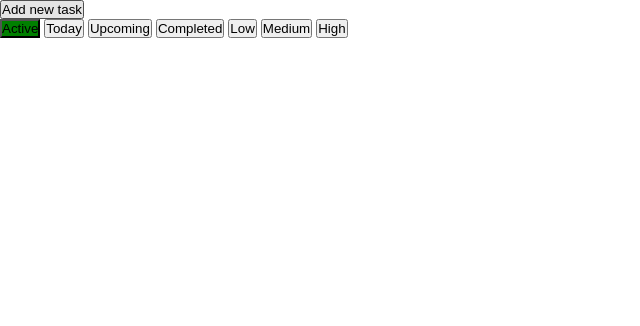
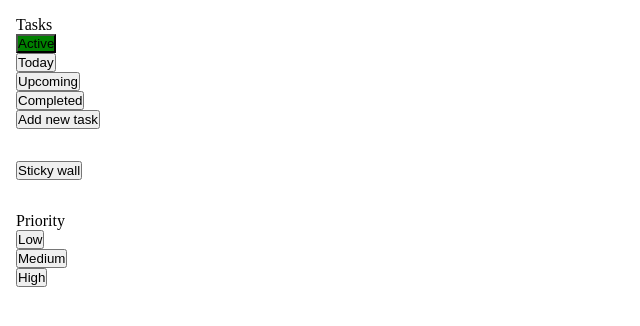
Before and after one commit to sushiroll29/todo-list, a plain HTML site: page index.html in a window 1280 px wide. Shown: the whole page, without its empty margins (0-640 px from the left). Drawn offline with Linux system fonts and the light colour scheme.

Commit message:
Add basic page layout

```diff
--- a/index.html
+++ b/index.html
@@ -9,7 +9,27 @@
   </head>
   <body>
     <div class="container">
-      <button id="new-task-btn">Add new task</button>
+      <div id="sidebar">
+        <ul class="task-content">Tasks
+          <li><button class="task-filter" id="time-active">Active</button></li>
+          <li><button class="task-filter" id="time-today">Today</button></li>
+          <li>
+            <button class="task-filter" id="time-upcoming">Upcoming</button>
+          </li>
+          <li><button class="task-filter" id="completed">Completed</button></li>
+          <li><button id="new-task-btn">Add new task</button></li>
+        </ul>
+        <ul class="sticky-content"><button class="task-filter" id="sticky-wall">Sticky wall</button>
+
+        </ul>
+        <ul class="priority">Priority
+          <li><button class="task-filter" id="low-priority">Low</button></li>
+          <li>
+            <button class="task-filter" id="medium-priority">Medium</button>
+          </li>
+          <li><button class="task-filter" id="high-priority">High</button></li>
+        </ul>
+      </div>
       <div id="task-display">
         <div id="new-task">
           <form action="" class="form-container" id="new-task-form">
@@ -29,7 +49,7 @@
             />
 
             <label for="date">Due date</label>
-            <input type="date" id="task-duedate"/>
+            <input type="date" id="task-duedate" />
 
             <fieldset>
               <legend>Priority</legend>
@@ -60,8 +80,8 @@
               </div>
             </fieldset>
             <div class="form-button">
-                <button type="submit" id="submit-btn">Add</button>
-                <button type="button" id="cancel-btn">Cancel</button>
+              <button type="submit" id="submit-btn">Add</button>
+              <button type="button" id="cancel-btn">Cancel</button>
             </div>
           </form>
         </div>
@@ -83,7 +103,7 @@
             />
 
             <label for="date">Due date</label>
-            <input type="date" id="edit-task-duedate"/>
+            <input type="date" id="edit-task-duedate" />
 
             <fieldset>
               <legend>Priority</legend>
@@ -114,21 +134,16 @@
               </div>
             </fieldset>
             <div class="form-button">
-                <button type="submit" id="edit-save-btn">Save</button>
-                <button type="button" id="cancel-btn">Cancel</button>
+              <button type="submit" id="edit-save-btn">Save</button>
+              <button type="button" id="cancel-btn">Cancel</button>
             </div>
           </form>
         </div>
       </div>
-      <button class="task-filter" id="time-active">Active</button>
-      <button class="task-filter" id="time-today">Today</button>
-      <button class="task-filter" id="time-upcoming">Upcoming</button>
-      <button class="task-filter" id="completed">Completed</button>
-      <button class="task-filter" id="low-priority">Low</button>
-      <button class="task-filter" id="medium-priority">Medium</button>
-      <button class="task-filter" id="high-priority">High</button>
 
-      <div class="show-tasks"></div>
+      <div class="show-tasks">
+        <!-- <button id="new-task-btn">Add new task</button> -->
+      </div>
     </div>
   </body>
 </html>
--- a/style.css
+++ b/style.css
@@ -9,6 +9,7 @@
 .task-container {
     border: 2px solid blue;
     margin: 5px 0;
+    padding: 1rem;
 }
 
 #new-task {
@@ -28,3 +29,19 @@
 .completed {
   display: none;
 }
+
+.container {
+  display: flex;
+  gap: 5rem;
+  padding: 1rem;
+}
+
+#sidebar {
+  display: flex;
+  flex-direction: column;
+  gap: 2rem;
+}
+
+ul{
+  list-style: none;
+}
```
Also changed, not shown: main.js.
